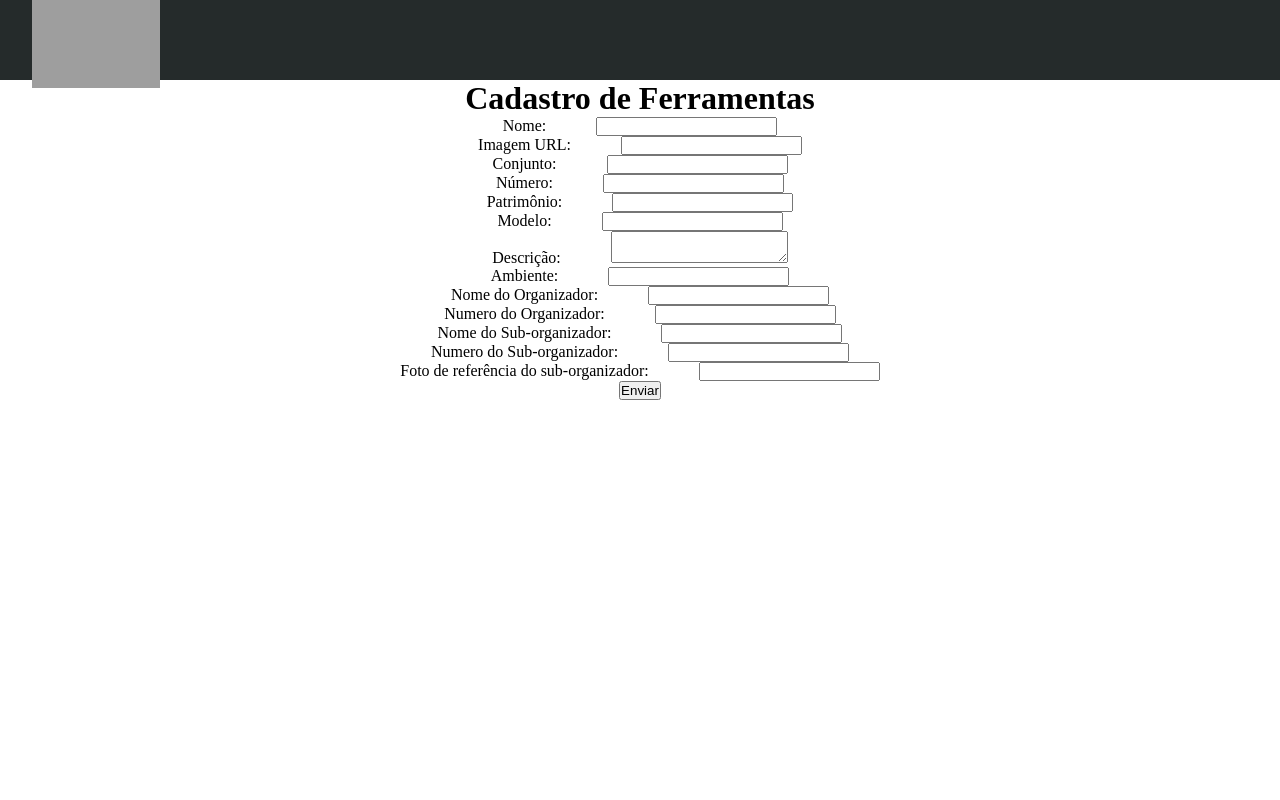
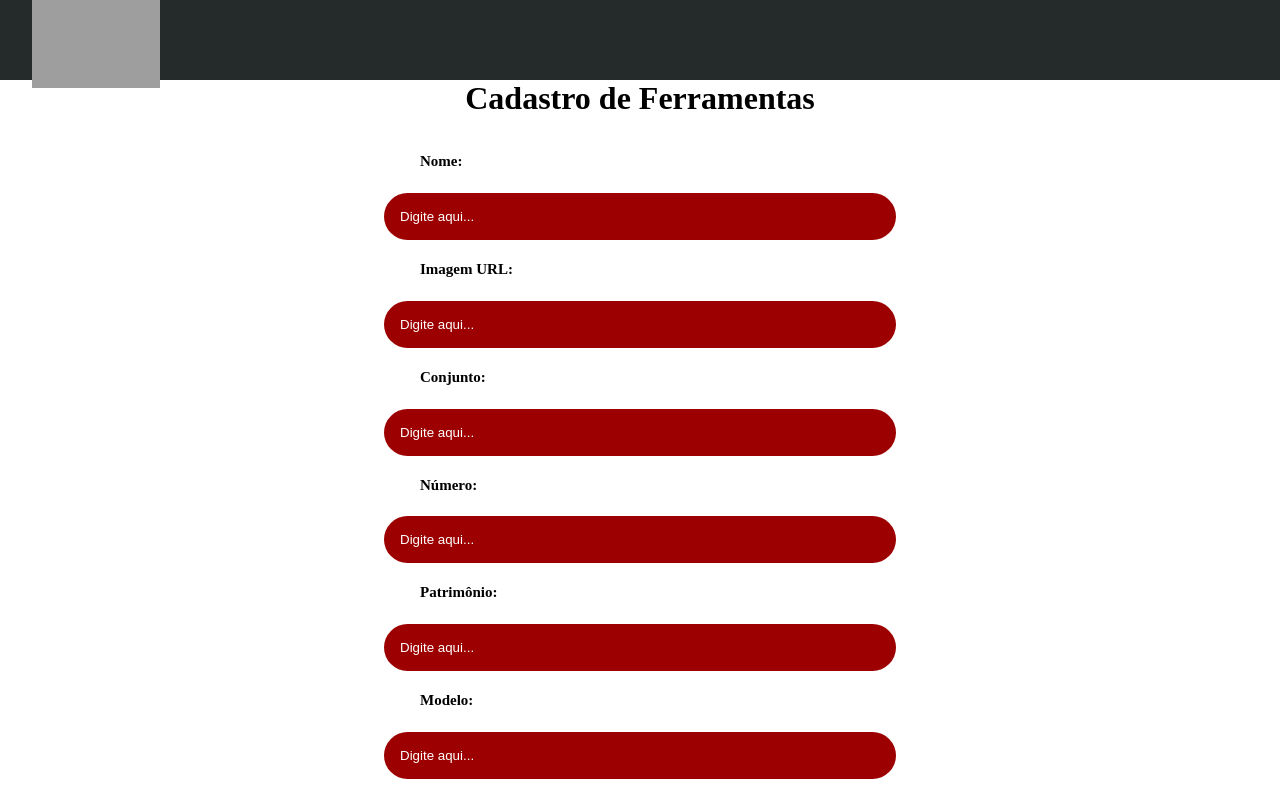
Before and after one commit to nathanhalgumacoisa/Tool-Trackers-front, a Next.js app: page /CadastroFerr in a window 1280 px wide. Shown: the top 800 px of the page. Built offline with nearby package versions, Linux system fonts and the light colour scheme; no server answers; grey boxes are pictures that could not be loaded.

Commit message:
pc ainda ta ruim

```diff
--- a/app/CadastroFerr/cadastroferr.module.css
+++ b/app/CadastroFerr/cadastroferr.module.css
@@ -17,15 +17,41 @@
     color: #333;
 }
 
-.label {
+/*.label {
     display: block;
     margin-bottom: 5px;
     color: #333;
-}
-.input{
-    margin-left: 50px;
+}*/
+
+.title{
+    font-size: 15px;
+    max-width: 40.35vw;
+    margin: 1.25px auto;
+    padding: 1.25rem;
+    margin-left: 17rem;
+    margin-top: 1rem;
 }
 
+.input {
+    width: 60vw;
+    background-color: rgb(156, 0, 0);
+    color: rgb(0, 0, 0);
+    border: 2px ; /* Borda vermelha */
+    border-radius: 50px; /* Arredondamento */
+    outline: none; /* Remove a borda de foco padrão */
+    transition: border-color 0.3s;
+    max-width: 50%;
+    align-items: center;
+    margin: -1rem auto;
+    padding: 1rem;
+    align-items: center;
+    margin-left: 16rem;
+    margin-top: 0.1rem;
+}
+
+.input::placeholder {
+    color: rgb(255, 255, 255); /* Altere para a cor desejada */
+}
 
 .submitButton{
     align-items: center;
@@ -33,3 +59,27 @@
     display: flex;
     flex-direction: column;
 }
+
+.submitButton {
+    background-color: rgb(156, 0, 0);
+    color: rgb(255, 255, 255);
+    border: 2px ; /* Borda vermelha */
+    border-radius: 50px; /* Arredondamento */
+    outline: none; /* Remove a borda de foco padrão */
+    transition: border-color 0.3s;
+    max-width: 50%;
+    width: 15vw;
+    align-items: center;
+    margin-left: 3rem;
+    margin-top: 2rem;
+    padding: 1rem;
+}
+
+.submitButton:hover {
+    background-color: rgb(255, 255, 255);
+    color: rgb(156, 0, 0);
+    border: 2px ; /* Borda vermelha */
+    border-radius: 50px; /* Arredondamento */
+    outline: none; /* Remove a borda de foco padrão */
+    transition: border-color 0.3s;
+}
--- a/app/CadastroFerr/page.jsx
+++ b/app/CadastroFerr/page.jsx
@@ -103,18 +103,20 @@ const CadastroFerr = () => {
 
                     {/* Campos do formulário */}
                     <div>
-                        <label>Nome:
-                            <input type="text" className={styles.input} value={nome} onChange={(e) => setNome(e.target.value)} required />
+                        <label>
+                            <h2 className={styles.title}>Nome:</h2>
+                            <input type="text" className={styles.input} value={nome} onChange={(e) => setNome(e.target.value)} placeholder="Digite aqui..." required />
                         </label>
                     </div>
                     <div>
                         <label>
-                            Imagem URL:
+                        <h2 className={styles.title}>Imagem URL:</h2>
                             <input
                                 type="text"
                                 className={styles.input}
                                 value={imagem_url}
                                 onChange={(e) => setImagemUrl(e.target.value)}
+                                placeholder="Digite aqui..."
                                 required
                             />
                         </label>
@@ -122,12 +124,13 @@ const CadastroFerr = () => {
 
                     <div>
                         <label>
-                            Conjunto:
+                        <h2 className={styles.title}>Conjunto:</h2>
                             <input
                                 type="text"
                                 className={styles.input}
                                 value={conjunto}
                                 onChange={(e) => setConjunto(e.target.value)}
+                                placeholder="Digite aqui..."
                                 required
                             />
                         </label>
@@ -135,12 +138,13 @@ const CadastroFerr = () => {
 
                     <div>
                         <label>
-                            Número:
+                        <h2 className={styles.title}>Número:</h2>
                             <input
                                 type="text"
                                 className={styles.input}
                                 value={numero}
                                 onChange={(e) => setNumero(e.target.value)}
+                                placeholder="Digite aqui..."
                                 required
                             />
                         </label>
@@ -148,12 +152,13 @@ const CadastroFerr = () => {
 
                     <div>
                         <label>
-                            Patrimônio:
+                        <h2 className={styles.title}>Patrimônio:</h2>
                             <input
                                 type="text"
                                 className={styles.input}
                                 value={patrimonio}
                                 onChange={(e) => setPatrimonio(e.target.value)}
+                                placeholder="Digite aqui..."
                                 required
                             />
                         </label>
@@ -161,12 +166,13 @@ const CadastroFerr = () => {
 
                     <div>
                         <label>
-                            Modelo:
+                        <h2 className={styles.title}>Modelo:</h2>
                             <input
                                 type="text"
                                 className={styles.input}
                                 value={modelo}
                                 onChange={(e) => setModelo(e.target.value)}
+                                placeholder="Digite aqui..."
                                 required
                             />
                         </label>
@@ -174,11 +180,12 @@ const CadastroFerr = () => {
 
                     <div>
                         <label>
-                            Descrição:
+                        <h2 className={styles.title}>Descrição:</h2>
                             <textarea
                                 className={styles.input}
                                 value={descricao}
                                 onChange={(e) => setDescricao(e.target.value)}
+                                placeholder="Digite aqui..."
                                 required
                             ></textarea>
                         </label>
@@ -186,65 +193,75 @@ const CadastroFerr = () => {
 
                     <div>
                         <label>
-                            Ambiente:
+                        <h2 className={styles.title}>Ambiente:</h2>
                             <input
                                 type="text"
                                 className={styles.input}
                                 value={ambiente}
                                 onChange={(e) => setAmbiente(e.target.value)}
+                                placeholder="Digite aqui..."
                                 required
                             />
                         </label>
                     </div>
 
                     <div>
-                        <label>Nome do Organizador:
+                        <label>
+                        <h2 className={styles.title}>Nome do Organizador:</h2>
                             <input
                                 type="text"
                                 className={styles.input}
                                 value={nome_organizador}
                                 onChange={(e) => setNomeOrganizador(e.target.value)}
+                                placeholder="Digite aqui..."
                                 required
                             />
                         </label>
                     </div>
                     <div>
-                        <label>Numero do Organizador:
+                        <label>
+                        <h2 className={styles.title}>Numero do Organizador:</h2>
                             <input
                                 type="text"
                                 className={styles.input}
                                 value={numero_organizador}
                                 onChange={(e) => setNumeroOrganizador(e.target.value)}
+                                placeholder="Digite aqui..."
                                 required
                             />
                         </label>
                     </div>
                     <div>
-                        <label>Nome do Sub-organizador:
+                        <label>
+                        <h2 className={styles.title}>Nome do Sub-organizador:</h2>
                             <input
                                 type="text"
                                 className={styles.input}
                                 value={nome_suborganizador}
                                 onChange={(e) => setNomeSubOrganizador(e.target.value)}
+                                placeholder="Digite aqui..."
                                 required
                             />
                         </label>
                     </div>
                     <div>
-                        <label>Numero do Sub-organizador:
+                        <label>
+                        <h2 className={styles.title}>Numero do Sub-organizador:</h2>
                             <input
                                 type="text"
                                 className={styles.input}
                                 value={numero_suborganizador}
                                 onChange={(e) => setNumeroSubOrganizador(e.target.value)}
+                                placeholder="Digite aqui..."
                                 required
                             />
                         </label>
                     </div>
 
                     <div>
-                        <label>Foto de referência do sub-organizador:
-                            <input type="text" className={styles.input} value={foto_url} onChange={(e) => setFotoUrl(e.target.value)} required />
+                        <label>
+                        <h2 className={styles.title}>Foto de referência do sub-organizador:</h2>
+                            <input type="text" className={styles.input} value={foto_url} onChange={(e) => setFotoUrl(e.target.value)} placeholder="Digite aqui..." required />
                         </label>
                     </div>
 
```
